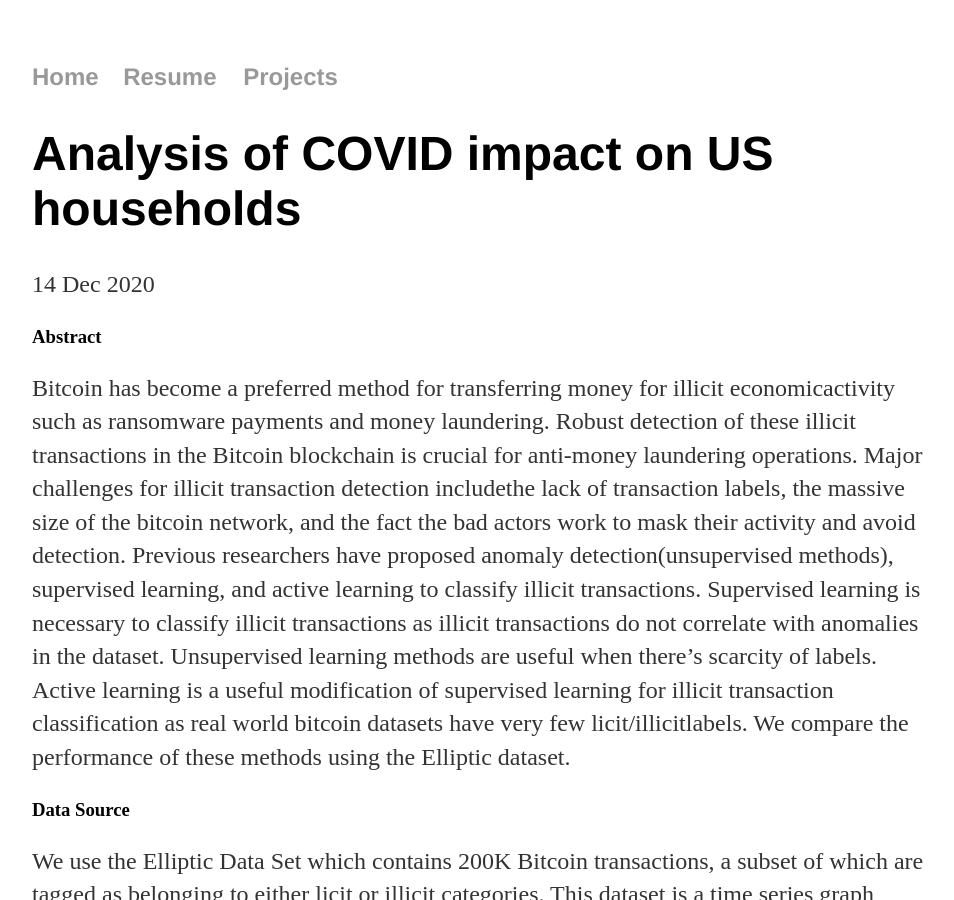
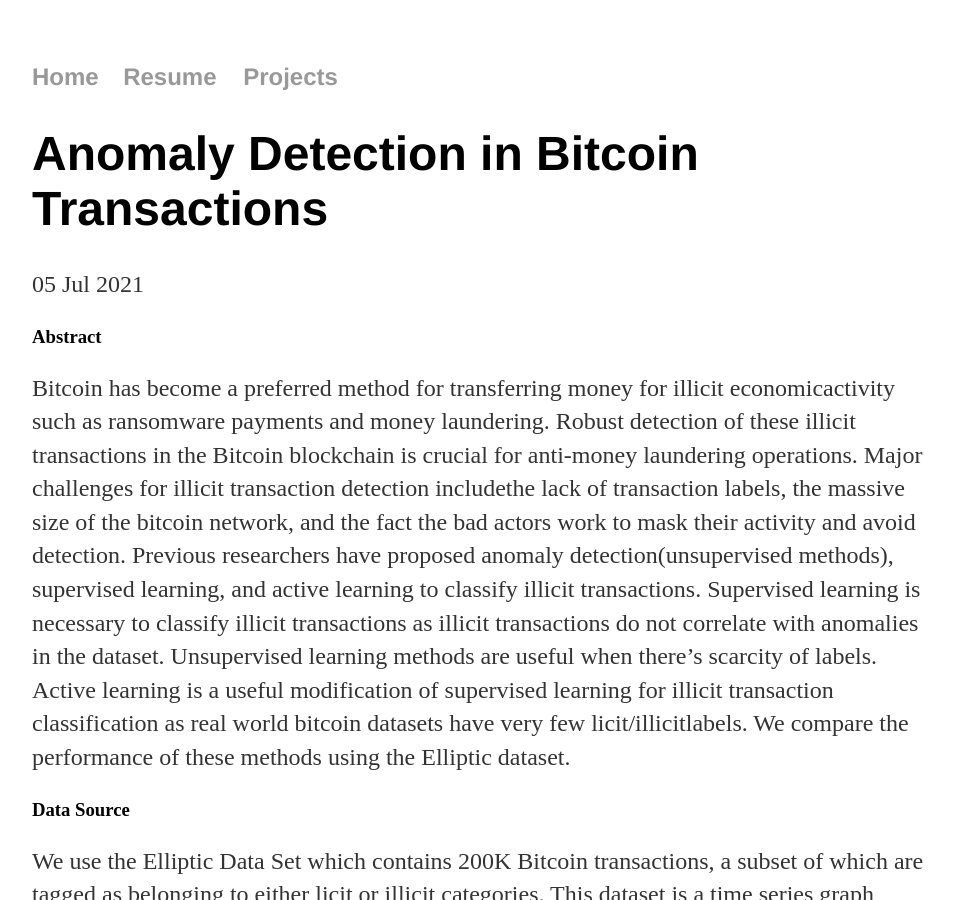
Before and after one commit to lakshmi2688/lakshmi2688.github.io, a Jekyll site: the page built from _posts/2021-07-05-Anomaly-Detection-in-Bitcoin-Transactions.md, in a window 1280 px wide and 900 px high. Shown: the whole window, without its empty margins (160-1114 px from the left). Built offline with Jekyll 4.4.1, drawn with Linux system fonts in a browser that asks for light colours.

Commit message:
Update 2021-07-05-Anomaly-Detection-in-Bitcoin-Transactions.md

```diff
--- a/_posts/2021-07-05-Anomaly-Detection-in-Bitcoin-Transactions.md
+++ b/_posts/2021-07-05-Anomaly-Detection-in-Bitcoin-Transactions.md
@@ -1,7 +1,7 @@
 ---
 layout: post
-title: "Analysis of COVID impact on US households"
-date: 2020-12-14
+title: "Anomaly Detection in Bitcoin Transactions"
+date: 2021-07-05
 ---
 
 <h3>Abstract</h3>
```
